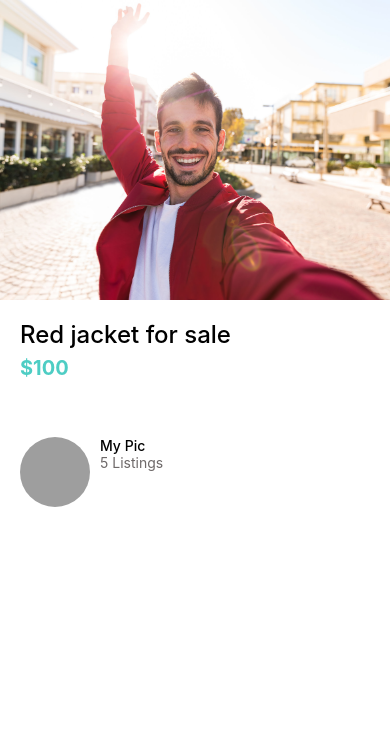
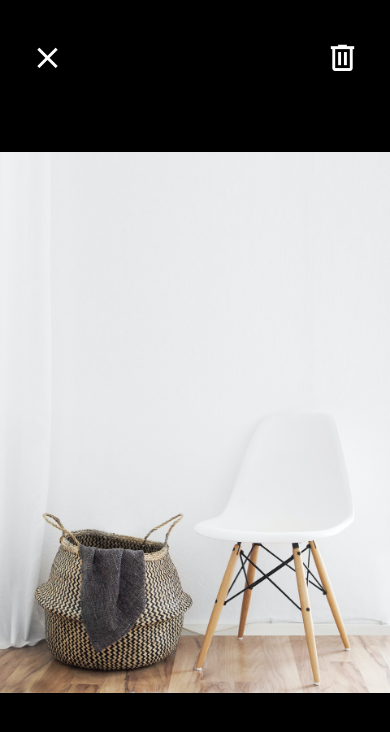
Before and after one commit to RTevatia/DoneWithIt, a React Native app: screen / in a window 390 px wide. Shown: the top 732 px of the page. Built offline with nearby package versions, Linux system fonts and the light colour scheme; grey boxes are pictures that could not be loaded.

Commit message:
Replace placeholders buttons with vector-icons in ViewImageScreen

```diff
--- a/App.js
+++ b/App.js
@@ -1,5 +1,5 @@
-import ListingDetailsScreen from "./app/screens/ListingDetailsScreen";
+import ViewImageScreen from "./app/screens/ViewImageScreen";
 
 export default function App() {
-  return <ListingDetailsScreen />;
+  return <ViewImageScreen />;
 }
--- a/app/screens/ViewImageScreen.js
+++ b/app/screens/ViewImageScreen.js
@@ -2,11 +2,21 @@
 import { Image, StyleSheet, View } from "react-native";
 import colors from "../config/colors";
 
+import { MaterialCommunityIcons } from "@expo/vector-icons";
+
 function ViewImageScreen(props) {
   return (
     <View style={styles.container}>
-      <View style={styles.closeIcon}></View>
-      <View style={styles.deleteIcon}></View>
+      <View style={styles.closeIcon}>
+        <MaterialCommunityIcons name="close" color="white" size={35} />
+      </View>
+      <View style={styles.deleteIcon}>
+        <MaterialCommunityIcons
+          name="trash-can-outline"
+          color="white"
+          size={35}
+        />
+      </View>
       <Image
         resizeMode="contain"
         style={styles.image}
@@ -22,17 +32,11 @@
     backgroundColor: colors.black,
   },
   closeIcon: {
-    width: 50,
-    height: 50,
-    backgroundColor: colors.primary,
     position: "absolute",
     top: 40,
     left: 30,
   },
   deleteIcon: {
-    width: 50,
-    height: 50,
-    backgroundColor: colors.secondary,
     position: "absolute",
     top: 40,
     right: 30,
```
